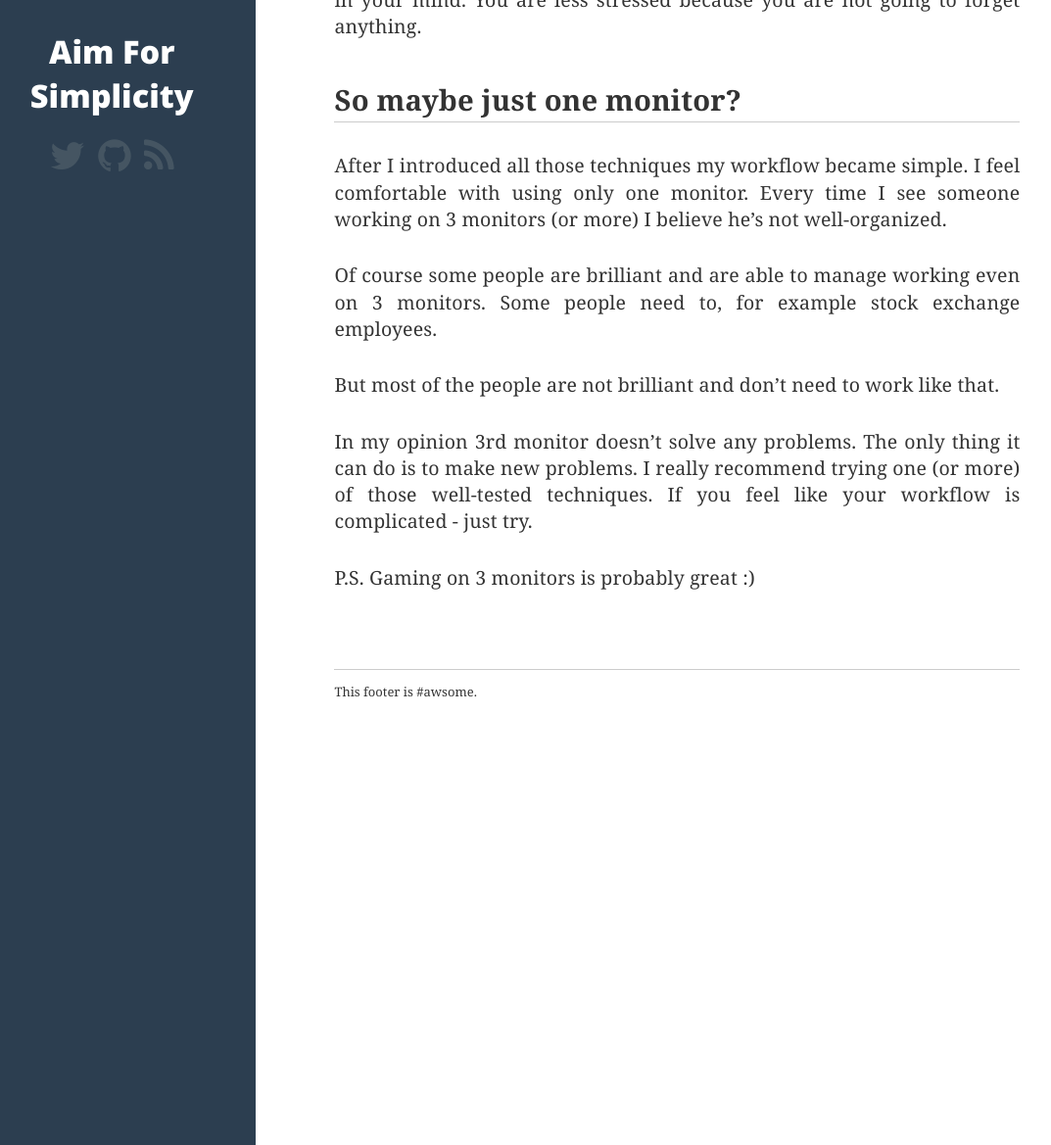
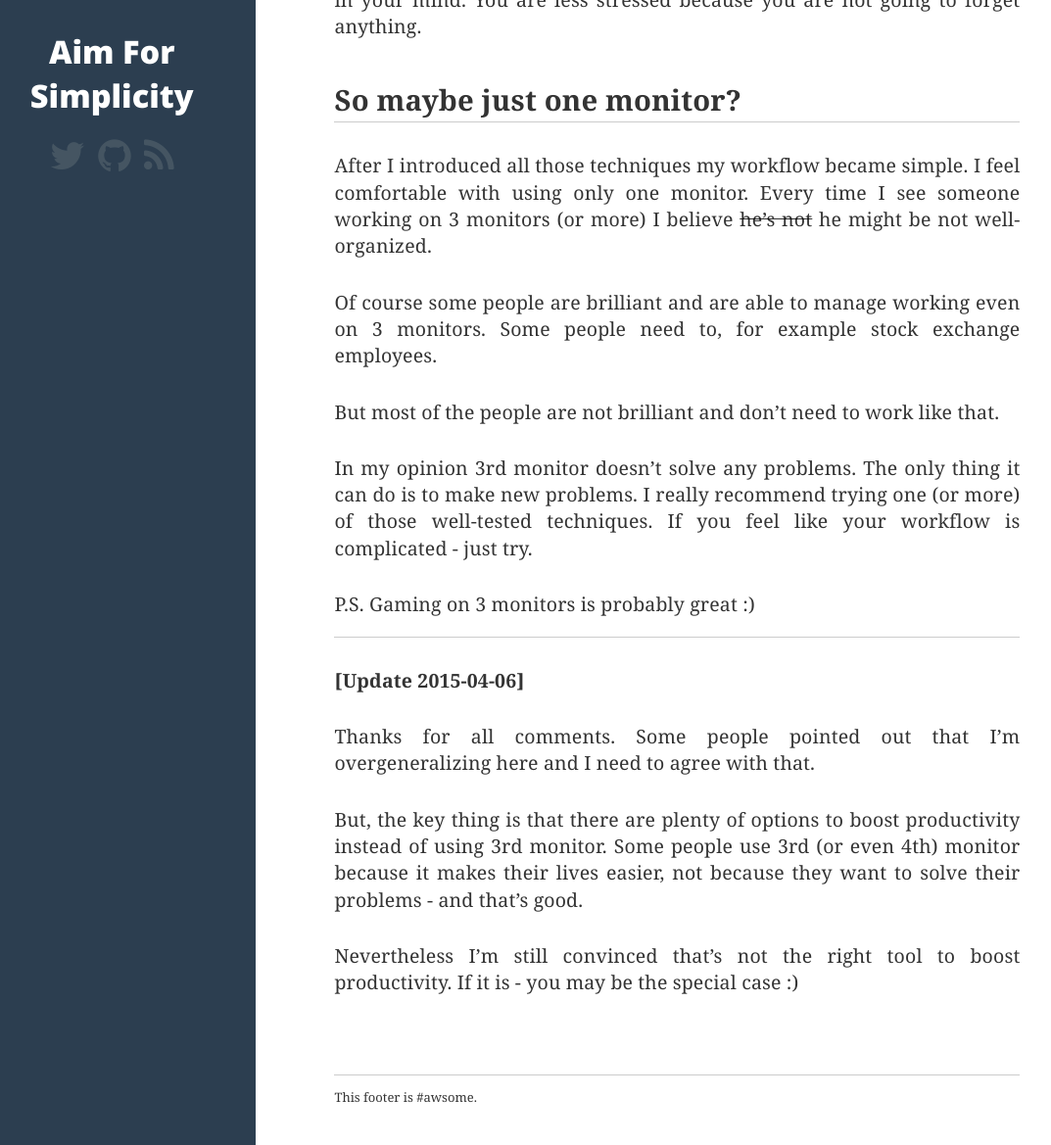
Before and after one commit to kjendrzyca/kjendrzyca.github.io, a Jekyll site: the page built from _posts/2015-04-02-3monitorswontsolveyourproblems.md, in a window 1280 px wide and 1400 px high, scrolled down 11500 px, cut to the strip 231-1400 px from the top of the window. Shown: the whole strip at 98% size, without its empty margins (33-1106 px from the left). Built offline with Jekyll 4.4.1, drawn with Linux system fonts in a browser that asks for light colours; nearby versions of some CDN libraries; Markdown is read by kramdown in place of the engine named in the settings; comment, search, counter and statistics services are not loaded.

Commit message:
Updating 3 monitor blog posts after great feedback and fixing strikethrough by using redcarpet markdown engine.

```diff
--- a/_config.yml
+++ b/_config.yml
@@ -5,4 +5,7 @@
 title: aimforsimplicity.com
 description: Strive for simplicity in software development.
 author: Krzysztof Jendrzyca
-excerpt_separator: <!--more-->
+excerpt_separator: --
+markdown: redcarpet
+redcarpet:
+    extensions: ["strikethrough"]
--- a/_posts/2015-04-02-3monitorswontsolveyourproblems.md
+++ b/_posts/2015-04-02-3monitorswontsolveyourproblems.md
@@ -12,8 +12,7 @@
 
 "Why do they need 3 monitors?", you may ask. Maybe to feel more comfortable. To have separate monitor just for Spotify or for writing e-mails. Maybe to be more productive. To put unit tests window on the first monitor, test class on the second one, and the thing that is being implemented on the third.
 
-I had an opportunity to work on three monitors. And I lasted in that state for about 4 days. Now, I'm pretty sure that it is one of the best things you can do to *lower* your productivity and I would never do that again.
-<!--more-->
+I had an opportunity to work on three monitors. And I lasted in that state for about 4 days. Now, I'm pretty sure that it is one of the best things you can do to *lower* your productivity and I would never do that again. <span class="more">--</span>
 
 ##Multitasking
 If you look on your screen you can see that there is a lot going on. If you are a web developer, as I am, there is probably:
@@ -208,7 +207,7 @@
 The important thing is that you are not keeping those intrusive thoughts in your mind. You are less stressed because you are not going to forget anything.
 
 ## So maybe just one monitor?
-After I introduced all those techniques my workflow became simple. I feel comfortable with using only one monitor. Every time I see someone working on 3 monitors (or more) I believe he's not well-organized.
+After I introduced all those techniques my workflow became simple. I feel comfortable with using only one monitor. Every time I see someone working on 3 monitors (or more) I believe ~~he's not~~ he might be not well-organized.
 
 Of course some people are brilliant and are able to manage working even on 3 monitors. Some people need to, for example stock exchange employees.
 
@@ -217,3 +216,13 @@
 In my opinion 3rd monitor doesn't solve any problems. The only thing it can do is to make new problems. I really recommend trying one (or more) of those well-tested techniques. If you feel like your workflow is complicated - just try.
 
 P.S. Gaming on 3 monitors is probably great :)
+
+----
+
+**[Update 2015-04-06]**
+
+Thanks for all comments. Some people pointed out that I'm overgeneralizing here and I need to agree with that.
+
+But, the key thing is that there are plenty of options to boost productivity instead of using 3rd monitor. Some people use 3rd (or even 4th) monitor because it makes their lives easier, not because they want to solve their problems - and that's good.
+
+Nevertheless I'm still convinced that's not the right tool to boost productivity. If it is - you may be the special case :)
--- a/css/style.css
+++ b/css/style.css
@@ -166,6 +166,10 @@
     margin-top: 30px;
 }
 
+.more {
+    display: none;
+}
+
 .read-more {
     display: block;
     margin: 20px 0;
```
